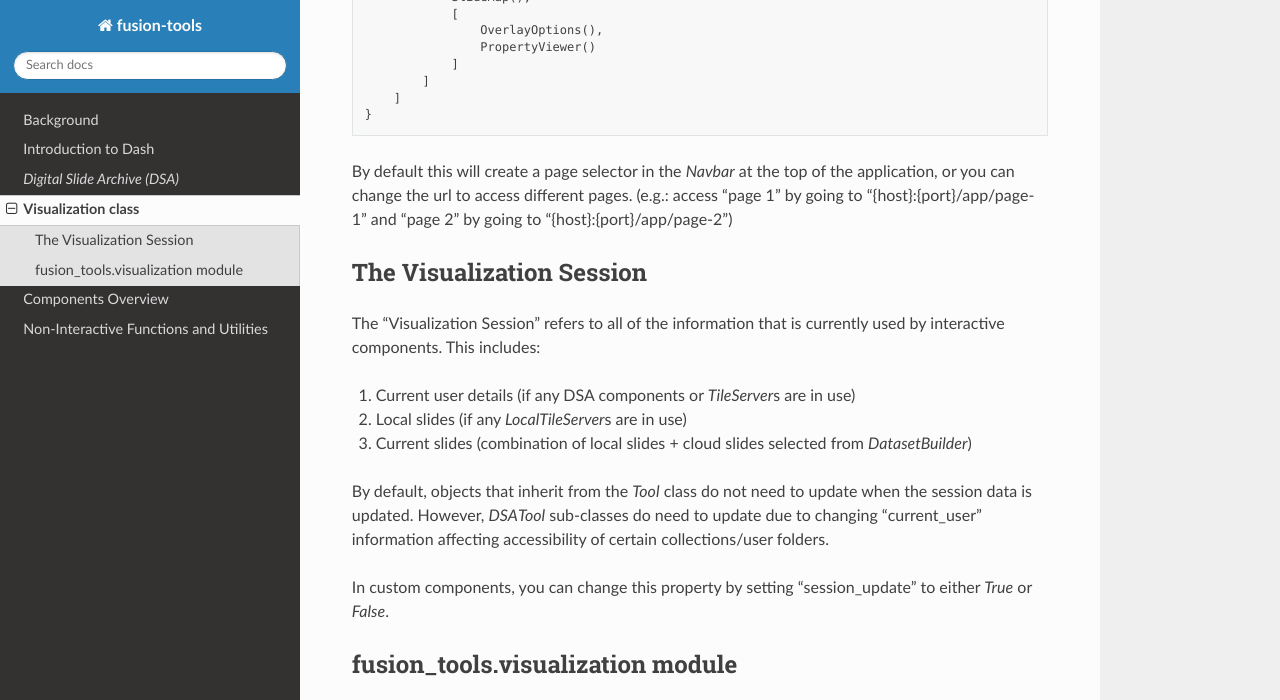
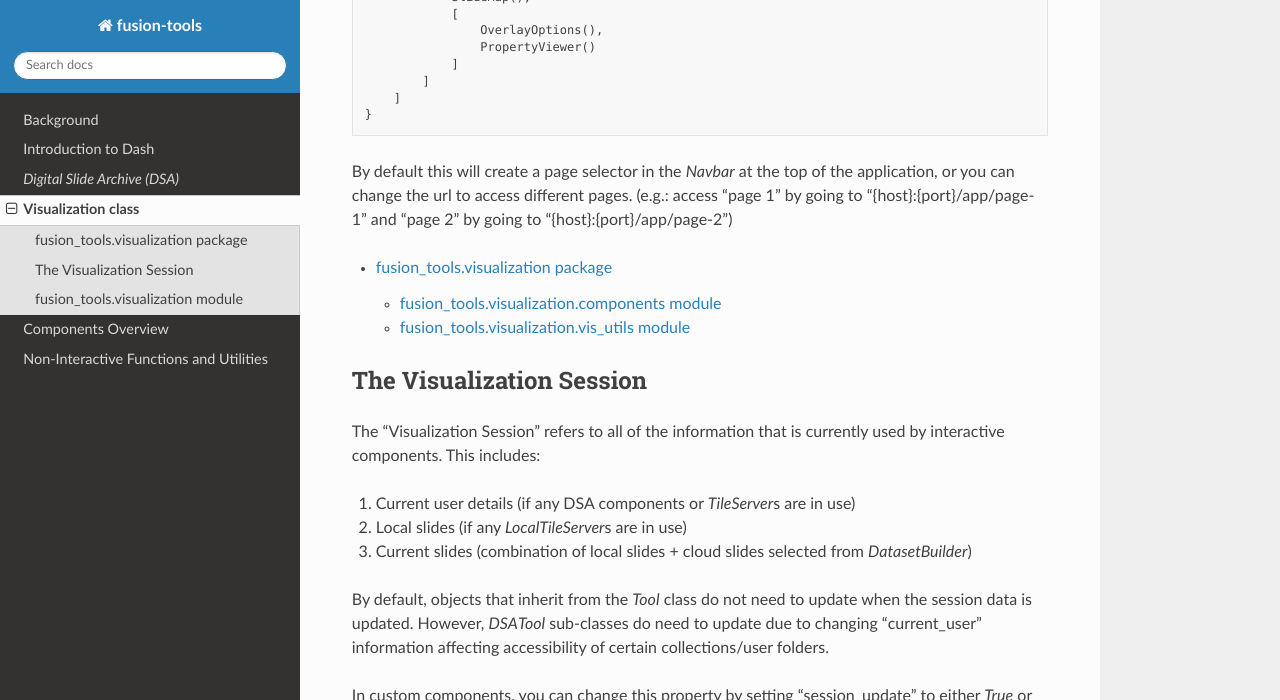
Before and after one commit to spborder/fusion-tools, a Sphinx documentation site: the page built from docs/source/visualization.rst, in a window 1280 px wide and 900 px high, scrolled down 1338 px, cut to the strip 0-700 px from the top of the window. Built offline with Sphinx 7.4.7 and the Read the Docs theme 3.1.0, drawn with Linux system fonts in a browser that asks for light colours; some of the changed lines change nothing that is shown.

Commit message:
updating vis

```diff
--- a/docs/source/visualization.rst
+++ b/docs/source/visualization.rst
@@ -81,7 +81,8 @@ By default this will create a page selector in the *Navbar* at the top of the ap
 different pages. (e.g.: access "page 1" by going to "{host}:{port}/app/page-1" and "page 2" by going to "{host}:{port}/app/page-2")
 
 .. toctree::
-    :max-depth: 2
+    :maxdepth: 2
+
     fusion_tools.visualization
 
 The Visualization Session
```
